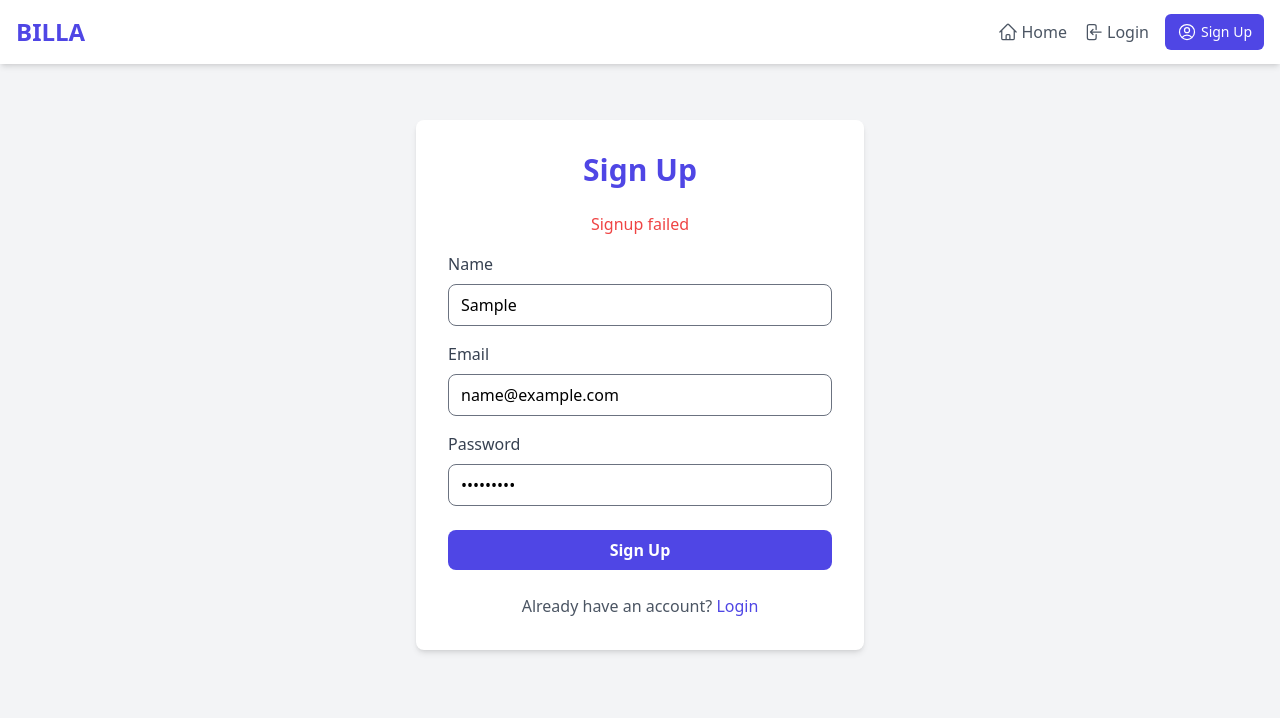
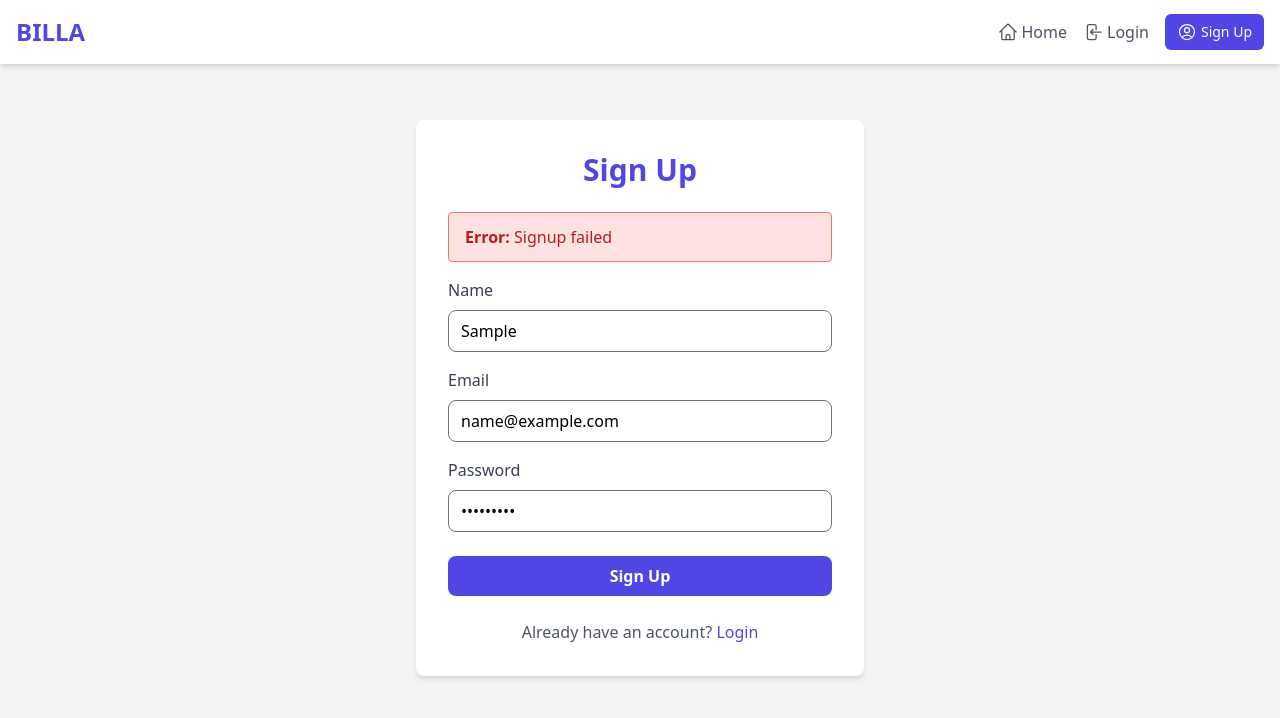
Before and after one commit to Ankita280609/BILLA, a React (Create React App) app in the folder frontend/: page /signup in a window 1280 px wide. Both pictures are taken after typing "Sample", "name@example.com", "Sample123" into the empty fields and a click on the button "Sign Up". Shown: the top 718 px of the page. Built offline with nearby package versions, Linux system fonts and the light colour scheme; no server answers.

Commit message:
Fix: Enhance frontend error logging and UI for signup

```diff
--- a/frontend/src/pages/Signup.js
+++ b/frontend/src/pages/Signup.js
@@ -32,7 +32,12 @@
       <div className="w-full max-w-md p-8 bg-white dark:bg-gray-800 rounded-lg shadow-md">
         <h2 className="text-3xl font-bold text-center text-indigo-600 dark:text-indigo-400 mb-6">Sign Up</h2>
         <form onSubmit={handleSubmit}>
-          {error && <p className="text-red-500 text-center mb-4">{error}</p>}
+          {error && (
+            <div className="bg-red-100 border border-red-400 text-red-700 px-4 py-3 rounded relative mb-4" role="alert">
+              <strong className="font-bold">Error: </strong>
+              <span className="block sm:inline">{error}</span>
+            </div>
+          )}
 
           <div className="mb-4">
             <label className="block text-gray-700 dark:text-gray-300 mb-2" htmlFor="name">
--- a/frontend/src/services/api.js
+++ b/frontend/src/services/api.js
@@ -2,6 +2,7 @@
 
 
 const API_URL = process.env.REACT_APP_API_URL || 'http://localhost:5001/api';
+console.log('BILLA: Connecting to API at:', API_URL);
 
 
 
```
